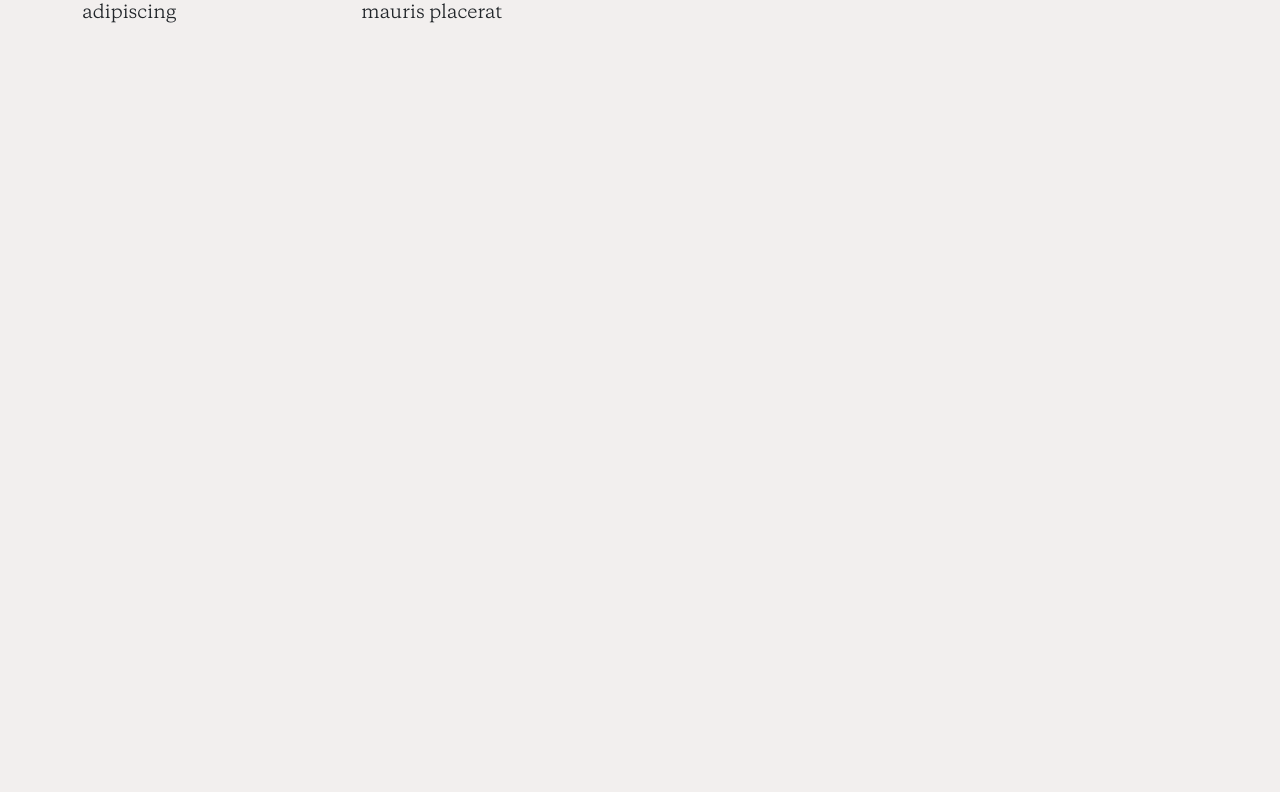
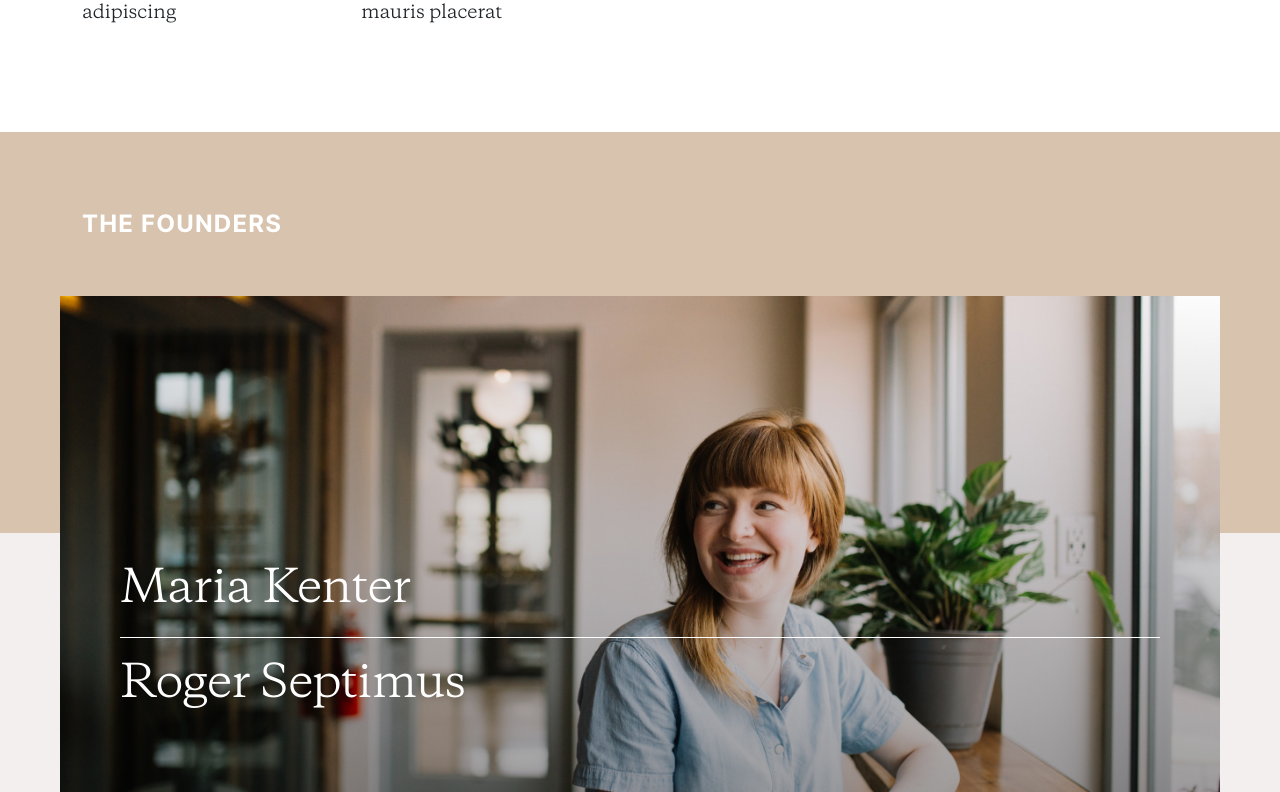
Before and after one commit to Shady-Prakash/company, a React (Create React App) app: page / in a window 1280 px wide. Shown: the part 3838-4630 px from the top of the page. Before the commit the page ends 3970 px from the top, so only its background shows below. Built offline with nearby package versions, Linux system fonts and the light colour scheme.

Commit message:
founder section added

```diff
--- /dev/null
+++ b/src/components/Founder.js
@@ -0,0 +1,44 @@
+/** @format */
+
+import React, {Fragment, useState} from 'react';
+import {Container, Row, Col} from 'react-bootstrap';
+import Founder1 from '../assets/uploads/Founders/Image.jpg';
+import Founder2 from '../assets/uploads/Image.jpg';
+const Founder = () => {
+	const [founder, setFounder] = useState(Founder1);
+
+	return (
+		<Fragment>
+			<section className='founder'>
+				<Container>
+					<Row>
+						<Col sm={12} md={12}>
+							<h5 className='text-uppercase text-white'>The founders</h5>
+						</Col>
+					</Row>
+				</Container>
+				<div className='founder__bg'>
+					<figure>
+						<img src={founder} alt='founder image...'></img>
+					</figure>
+					<div className='founder__bg--content'>
+						<ul>
+							<li>
+								<h2 className='text-white' onClick={() => setFounder(Founder1)}>
+									Maria Kenter
+								</h2>
+							</li>
+							<li>
+								<h2 className='text-white' onClick={() => setFounder(Founder2)}>
+									Roger Septimus
+								</h2>
+							</li>
+						</ul>
+					</div>
+				</div>
+			</section>
+		</Fragment>
+	);
+};
+
+export default Founder;
--- a/src/containers/Home/Home.js
+++ b/src/containers/Home/Home.js
@@ -8,6 +8,8 @@ import Hero from '../../components/Hero/Hero';
 import News from '../../components/News/News';
 import Mission from '../../components/Mission';
 import Beneficiaries from '../../components/Beneficiaries';
+import Founder from '../../components/Founder';
+
 const Home = () => {
 	return (
 		<Fragment>
@@ -17,6 +19,7 @@ const Home = () => {
 			<News />
 			<Mission />
 			<Beneficiaries />
+			<Founder />
 		</Fragment>
 	);
 };
--- a/src/scss/layout/_beneficiaries.scss
+++ b/src/scss/layout/_beneficiaries.scss
@@ -1,5 +1,6 @@
 /** @format */
 .bene {
+	background-color: color(white);
 	padding: rem(80px) 0 rem(106px);
 	& h5 {
 		margin-bottom: rem(60px);
--- /dev/null
+++ b/src/scss/layout/_founder.scss
@@ -0,0 +1,50 @@
+/** @format */
+
+.founder {
+	position: relative;
+	padding-top: rem(80px);
+
+	&:after {
+		position: absolute;
+		content: '';
+		top: 0;
+		width: 100%;
+		height: calc(100% - 259px);
+		background-color: color(secondary, light);
+		z-index: -1;
+	}
+	& h5 {
+		margin-bottom: rem(60px);
+	}
+	&__bg {
+		position: relative;
+		width: calc(100% - 120px);
+		margin: 0 auto;
+		&--content {
+			position: absolute;
+			content: '';
+			width: 100%;
+			height: 100%;
+			padding: 60px;
+			bottom: 0;
+			z-index: 1;
+			display: flex;
+			align-items: flex-end;
+
+			& ul {
+				width: 100%;
+				& li {
+					display: block;
+					padding: rem(20px) 0;
+					&:not(:last-child) {
+						border-bottom: 1px solid color(white);
+					}
+					& h2 {
+						display: inline-block;
+						cursor: pointer;
+					}
+				}
+			}
+		}
+	}
+}
--- a/src/scss/layout/_index.scss
+++ b/src/scss/layout/_index.scss
@@ -5,3 +5,4 @@
 @import 'news';
 @import 'mission';
 @import 'beneficiaries';
+@import 'founder';
```
Also changed, not shown: src/assets/css/App.css, 1 other file (tests, documents, lock files or other folders).
